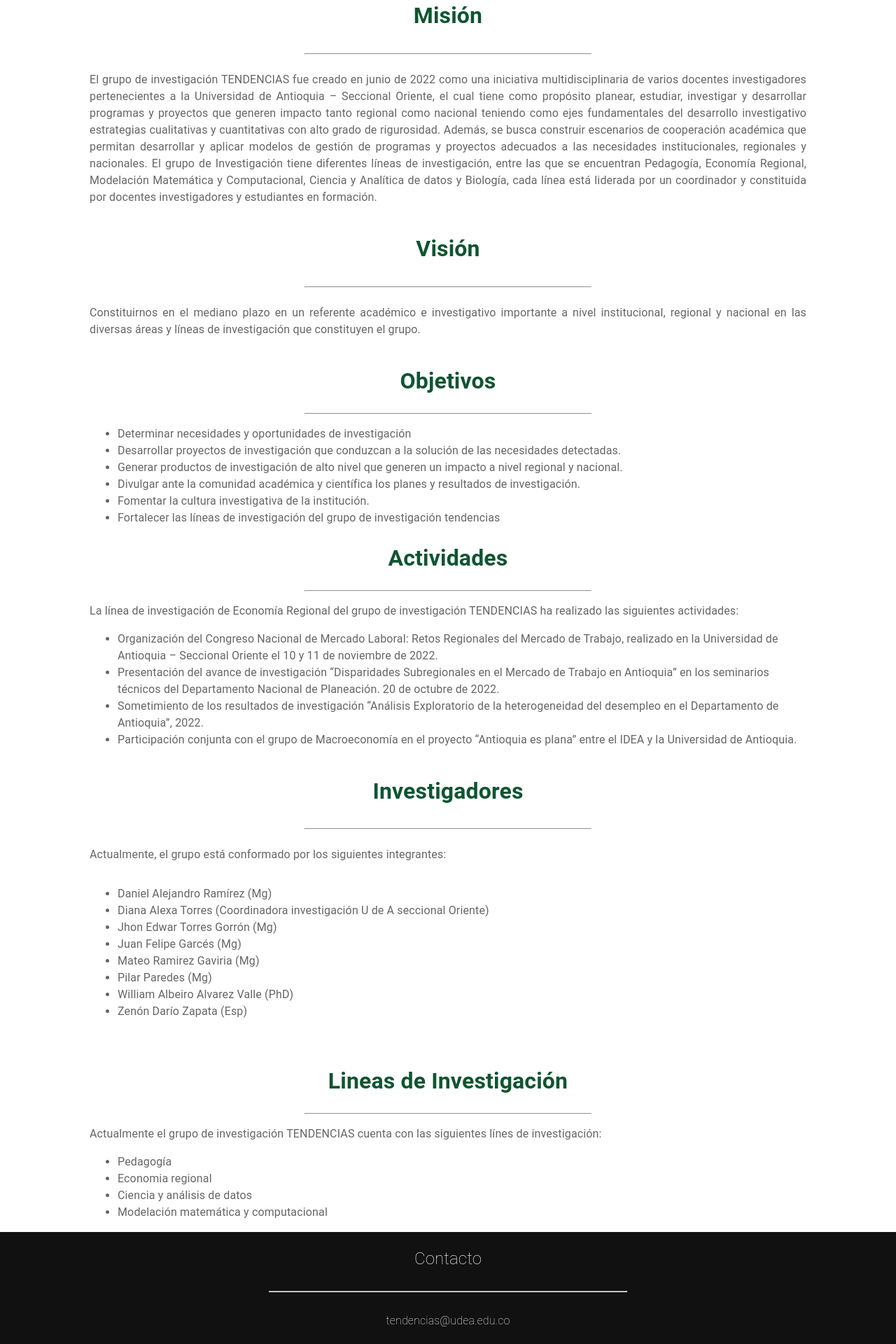
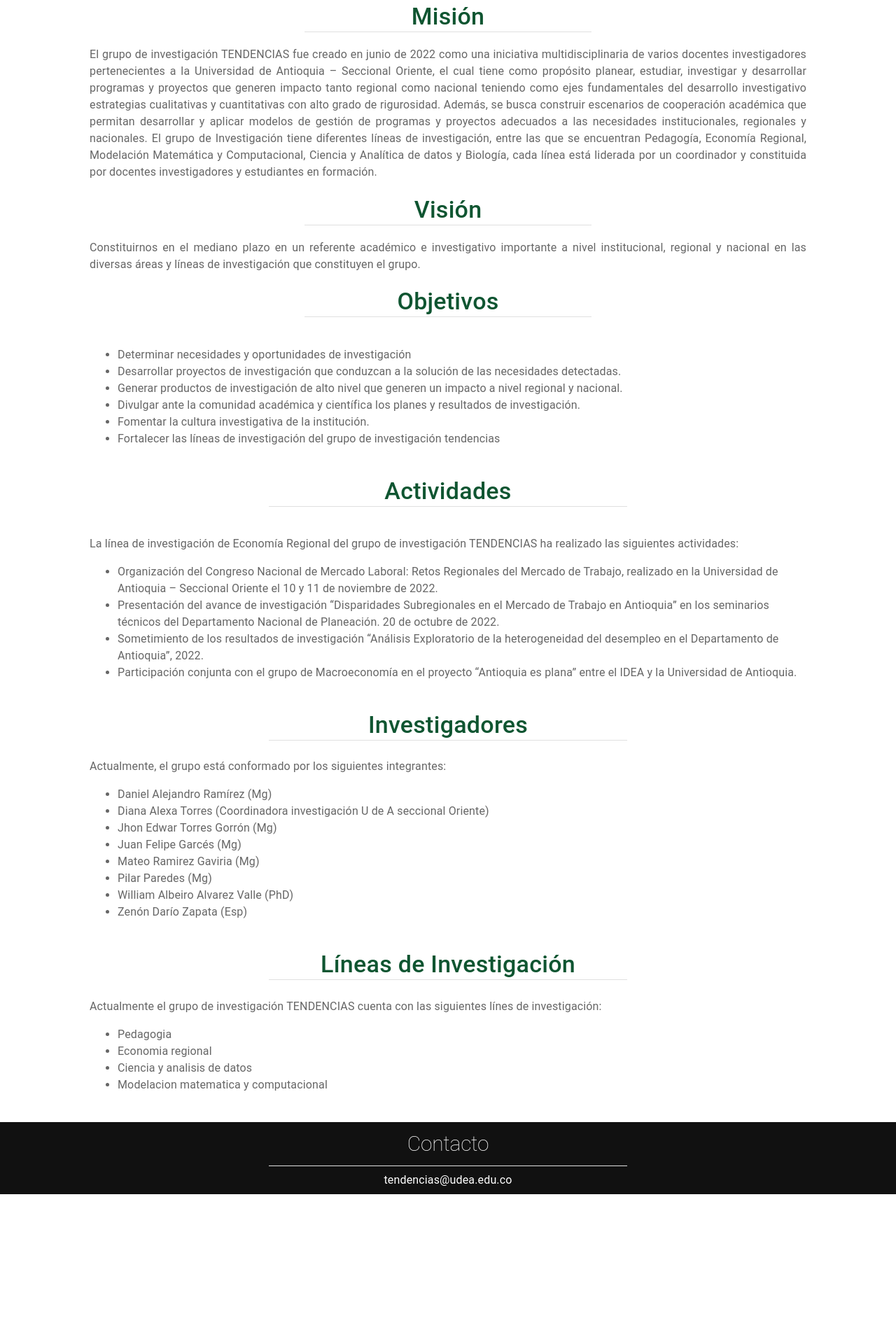
Before and after one commit to williz519/tendencias, a React (Create React App) app: page / in a window 1280 px wide. Shown: the part 727-2647 px from the top of the page at 70% size. After the commit the page ends 2433 px from the top, so only its background shows below. Built offline with nearby package versions, Linux system fonts and the light colour scheme.

Commit message:
modificaciones con el mui y ruta de detalles por linea

```diff
--- a/public/index.html
+++ b/public/index.html
@@ -24,7 +24,7 @@
       work correctly both with client-side routing and a non-root public URL.
       Learn how to configure a non-root public URL by running `npm run build`.
     -->
-    <title>React App</title>
+    <title>Grupo de Investigación TENDENCIAS </title>
   </head>
   <body>
     <noscript>You need to enable JavaScript to run this app.</noscript>
--- a/src/App.js
+++ b/src/App.js
@@ -1,6 +1,7 @@
 import { Route, Routes } from "react-router-dom";
 import Details from "./components/Details/Details";
 import { Home } from "./components/Home/Home";
+import InvestDetail from "./components/investDetail/investDetail";
 
 function App() {
   return (
@@ -8,7 +9,8 @@ function App() {
       <Routes>
         <Route exact path="/" element={<Home />} />
         <Route exact path="/Detail/:id" element={<Details />} />
-        <Route exact path="/Invest/:name" element={<Details />} />
+        <Route exact path="/Invest/:name" element={<InvestDetail />} />
+        <Route exact path="*" element={<Home />} />
       </Routes>
     </div>
   );
--- a/src/components/Details/Detail.module.css
+++ b/src/components/Details/Detail.module.css
@@ -1,6 +1,5 @@
 .main{
-    min-height: 68.7vh;
-
+    height: 74vh;
     padding: 0% 10%;
 }
 
--- a/src/components/Header/Header.jsx
+++ b/src/components/Header/Header.jsx
@@ -1,4 +1,4 @@
-import { Box, Typography } from "@mui/material";
+import { Box, Divider, Typography } from "@mui/material";
 import React from "react";
 import Carousel from "react-material-ui-carousel";
 import S from "./header.module.css";
@@ -25,7 +25,13 @@ const Header = () => {
           <Typography variant="h1">
             GRUPO DE INVESTIGACIÓN TENDENCIAS
           </Typography>
-          <Typography variant="h2">
+
+          <Typography
+            variant="h2"
+            sx={{
+              paddingTop: "5%",
+            }}
+          >
             Territorio, Ciencia, Educación e Ingeniería
           </Typography>
         </Box>
--- a/src/components/Mision/Mision.jsx
+++ b/src/components/Mision/Mision.jsx
@@ -1,40 +1,95 @@
+import { Box, Divider, Typography } from "@mui/material";
 import React from "react";
 import S from "./mision.module.css";
 const Mision = () => {
   return (
-    <div id="mision" className={S.main}>
-      <div className={S.header}>
-        <h1> Misión </h1>
-        <hr />
-        <p>
-          El grupo de investigación TENDENCIAS fue creado en junio de 2022 como
-          una iniciativa multidisciplinaria de varios docentes investigadores
-          pertenecientes a la Universidad de Antioquia – Seccional Oriente, el
-          cual tiene como propósito planear, estudiar, investigar y desarrollar
-          programas y proyectos que generen impacto tanto regional como nacional
-          teniendo como ejes fundamentales del desarrollo investigativo
-          estrategias cualitativas y cuantitativas con alto grado de
-          rigurosidad. Además, se busca construir escenarios de cooperación
-          académica que permitan desarrollar y aplicar modelos de gestión de
-          programas y proyectos adecuados a las necesidades institucionales,
-          regionales y nacionales. El grupo de Investigación tiene diferentes
-          líneas de investigación, entre las que se encuentran Pedagogía,
-          Economía Regional, Modelación Matemática y Computacional, Ciencia y
-          Analítica de datos y Biología, cada línea está liderada por un
-          coordinador y constituida por docentes investigadores y estudiantes en
-          formación.
-        </p>
-        <h1>Visión</h1>
-        <hr />
-        <p>
+    <Box id="mision" className={S.main}>
+      <Box className={S.header}>
+        <Box>
+          <Typography
+            variant="h4"
+            sx={{
+              fontWeight: 500,
+            }}
+          >
+            Misión
+          </Typography>
+        </Box>
+
+        <Divider />
+
+        <Box
+          sx={{
+            padding: "2% 0%",
+          }}
+        >
+          <Typography>
+            El grupo de investigación TENDENCIAS fue creado en junio de 2022
+            como una iniciativa multidisciplinaria de varios docentes
+            investigadores pertenecientes a la Universidad de Antioquia –
+            Seccional Oriente, el cual tiene como propósito planear, estudiar,
+            investigar y desarrollar programas y proyectos que generen impacto
+            tanto regional como nacional teniendo como ejes fundamentales del
+            desarrollo investigativo estrategias cualitativas y cuantitativas
+            con alto grado de rigurosidad. Además, se busca construir escenarios
+            de cooperación académica que permitan desarrollar y aplicar modelos
+            de gestión de programas y proyectos adecuados a las necesidades
+            institucionales, regionales y nacionales. El grupo de Investigación
+            tiene diferentes líneas de investigación, entre las que se
+            encuentran Pedagogía, Economía Regional, Modelación Matemática y
+            Computacional, Ciencia y Analítica de datos y Biología, cada línea
+            está liderada por un coordinador y constituida por docentes
+            investigadores y estudiantes en formación.
+          </Typography>
+        </Box>
+
+        <Box>
+          <Typography
+            variant="h4"
+            sx={{
+              fontWeight: 500,
+            }}
+          >
+            Visión
+          </Typography>
+        </Box>
+
+        <Divider />
+
+        <Box
+          sx={{
+            padding: "2% 0%",
+          }}
+        >
+          <Typography>
             Constituirnos en el mediano plazo en un referente académico e
-          investigativo importante a nivel institucional, regional y nacional en
-          las diversas áreas y líneas de investigación que constituyen el grupo.
-        </p>
-      </div>
-      <div className={S.obj} id="objetivos">
-        <h1>Objetivos</h1>
-        <hr />
+            investigativo importante a nivel institucional, regional y nacional
+            en las diversas áreas y líneas de investigación que constituyen el
+            grupo.
+          </Typography>
+        </Box>
+
+        <Box>
+          <Typography
+            variant="h4"
+            sx={{
+              fontWeight: 500,
+            }}
+          >
+            Objetivos
+          </Typography>
+        </Box>
+
+        <Divider />
+      </Box>
+
+      <Box
+        sx={{
+          padding: "0% 10%",
+          color: "#666666",
+        }}
+      >
+        <Box>
           <ul>
             <li> Determinar necesidades y oportunidades de investigación</li>
             <li>
@@ -55,11 +110,43 @@ const Mision = () => {
               tendencias
             </li>
           </ul>
-      </div>
+        </Box>
+      </Box>
 
-      <div className={S.act} id="actividades">
-        <h1>Actividades</h1>
-        <hr />
+      <Box
+        sx={{
+          display: "flex",
+          textAlign: "center",
+          justifyContent: "center",
+          flexDirection: "column",
+        }}
+        id="actividades"
+      >
+        <Box sx={{ padding: "2% 0%" }}>
+          <Typography
+            variant="h4"
+            sx={{
+              fontWeight: 500,
+              color: "#0f5531",
+            }}
+          >
+            Actividades
+          </Typography>
+          <Divider
+            sx={{
+              width: "40%",
+              margin: "0 auto",
+            }}
+          />
+        </Box>
+
+        <Box
+          sx={{
+            padding: "0% 10%",
+            textAlign: "left",
+            color: "#666",
+          }}
+        >
           <p>
             La línea de investigación de Economía Regional del grupo de
             investigación TENDENCIAS ha realizado las siguientes actividades:
@@ -71,9 +158,10 @@ const Mision = () => {
               Antioquia – Seccional Oriente el 10 y 11 de noviembre de 2022.
             </li>
             <li>
-            Presentación del avance de investigación “Disparidades Subregionales
-            en el Mercado de Trabajo en Antioquia” en los seminarios técnicos
-            del Departamento Nacional de Planeación. 20 de octubre de 2022.
+              Presentación del avance de investigación “Disparidades
+              Subregionales en el Mercado de Trabajo en Antioquia” en los
+              seminarios técnicos del Departamento Nacional de Planeación. 20 de
+              octubre de 2022.
             </li>
             <li>
               Sometimiento de los resultados de investigación “Análisis
@@ -81,12 +169,14 @@ const Mision = () => {
               de Antioquia”, 2022.
             </li>
             <li>
-            Participación conjunta con el grupo de Macroeconomía en el proyecto
-            “Antioquia es plana” entre el IDEA y la Universidad de Antioquia.
+              Participación conjunta con el grupo de Macroeconomía en el
+              proyecto “Antioquia es plana” entre el IDEA y la Universidad de
+              Antioquia.
             </li>
           </ul>
-      </div>
-    </div>
+        </Box>
+      </Box>
+    </Box>
   );
 };
 
--- a/src/components/Mision/mision.module.css
+++ b/src/components/Mision/mision.module.css
@@ -1,7 +1,3 @@
-.main{
-    padding: 0% 0%
-}
-
 
 .header{
     display: flex;
@@ -9,8 +5,8 @@
     justify-content: center;
     text-align: justify;
     align-items: center;
-    padding: 0% 10%;
-    color: #0f5531
+    padding: 2% 10%;
+    color: #0f5531;
 }
 
 .header p{
--- a/src/components/NavBar/NavBarMU.jsx
+++ b/src/components/NavBar/NavBarMU.jsx
@@ -190,8 +190,19 @@ export default function NavBar(props) {
                 display: { xs: "block", md: "none" },
               }}
             >
-              {pages.map((page) => (
+              {pages.map((page, id) => (
                 <MenuItem key={page} onClick={handleCloseNavMenu}>
+                  {id === 0 ? (
+                    <NavLink
+                      style={({ isActive }) => ({
+                        color: isActive ? "black" : "black",
+                        textDecoration: isActive ? "none" : "none",
+                      })}
+                      to="/"
+                    >
+                      Inicio
+                    </NavLink>
+                  ) : (
                     <a
                       style={{
                         "text-decoration": "none",
@@ -201,6 +212,7 @@ export default function NavBar(props) {
                     >
                       {page}
                     </a>
+                  )}
                 </MenuItem>
               ))}
             </Menu>
--- a/src/components/footer/footer.jsx
+++ b/src/components/footer/footer.jsx
@@ -1,13 +1,46 @@
+import { Box, Divider, Typography } from "@mui/material";
 import React from "react";
 import S from "./footer.module.css";
 
 const Footer = () => {
   return (
-    <div className={S.footer}>
-      <h2> Contacto</h2>
-      <hr />
-      <h4> tendencias@udea.edu.co </h4>
-    </div>
+    <Box
+      sx={{
+        color: "white",
+        backgroundColor: "#111",
+        display: "flex",
+        alignItems: "center",
+        justifyContent: "center",
+        flexDirection: "column",
+      }}
+    >
+      <Typography
+        variant="h2"
+        sx={{
+          fontWeight: 10,
+          fontSize: 30,
+          padding: "1%",
+        }}
+      >
+        Contacto
+      </Typography>
+
+      <Divider
+        sx={{
+          width: "40%",
+          backgroundColor: "white",
+        }}
+      />
+      <Box>
+        <Typography
+          sx={{
+            padding: 1,
+          }}
+        >
+          tendencias@udea.edu.co
+        </Typography>
+      </Box>
+    </Box>
   );
 };
 
--- a/src/components/invesitgadores/investigadores.jsx
+++ b/src/components/invesitgadores/investigadores.jsx
@@ -3,6 +3,7 @@ import S from "./investigadores.module.css";
 import { NavLink } from "react-router-dom";
 import { useState, useEffect } from "react";
 import * as Lista2 from "../Details/invest";
+import { Box, Divider, Typography } from "@mui/material";
 
 console.log(Lista2);
 
@@ -16,19 +17,49 @@ const Investigadores = () => {
   }, []);
 
   return (
-    <div id="investigadores">
+    <Box
+      id="investigadores"
+      sx={{
+        paddingTop: "2%",
+      }}
+    >
       {loading === false ? (
         <>
-          <div className={S.main}>
-            <h1>Investigadores</h1>
-            <hr />
-            <p>
+          <Box>
+            <Box
+              sx={{
+                display: "flex",
+                alignItems: "center",
+                justifyContent: "center",
+                flexDirection: "column",
+              }}
+            >
+              <Typography
+                variant="h4"
+                sx={{
+                  fontWeight: 500,
+                  color: "#0f5531",
+                }}
+              >
+                Investigadores
+              </Typography>{" "}
+              <Divider sx={{ width: "40%" }} />
+            </Box>
+
+            <Box
+              sx={{
+                padding: "2% 10%",
+              }}
+            >
+              <Typography
+                sx={{
+                  color: "#666",
+                }}
+              >
                 Actualmente, el grupo está conformado por los siguientes
                 integrantes:
-            </p>
-          </div>
-
-          <div className={S.list}>
+              </Typography>
+              <Box>
                 <ul>
                   {invest.map((item, id) => (
                     <NavLink
@@ -42,12 +73,14 @@ const Investigadores = () => {
                     </NavLink>
                   ))}
                 </ul>
-          </div>
+              </Box>
+            </Box>
+          </Box>
         </>
       ) : (
-        <h1> Cargando... </h1>
+        <Typography> Cargando... </Typography>
       )}
-    </div>
+    </Box>
   );
 };
 
--- /dev/null
+++ b/src/components/investDetail/investDetail.jsx
@@ -0,0 +1,67 @@
+import { Box, Divider, Typography } from "@mui/material";
+import React from "react";
+import { useLocation } from "react-router-dom";
+import Footer from "../footer/footer";
+import NavBar from "../NavBar/NavBarMU";
+
+const InvestDetail = () => {
+  let location = useLocation();
+  let area = location.pathname
+    .substring(8, location.pathname.length)
+    .toString();
+  let area2 = area.replaceAll("%20", " ");
+  return (
+    <Box
+      sx={{
+        display: "flex",
+        flexDirection: "column",
+      }}
+    >
+      <Box>
+        <NavBar />
+      </Box>
+      <Box
+        sx={{
+          minHeight: "100vh",
+          padding: "0% 10%",
+          paddingTop: "3vh",
+        }}
+      >
+        <Box
+          sx={{
+            display: "flex",
+            alignItems: "center",
+            justifyContent: "center",
+            textAlign: "center",
+            fontWeight: 500,
+            color: "#0f5531",
+            padding: "4% 0%",
+          }}
+        >
+          <Typography variant="h3">{area2}</Typography>
+        </Box>
+        <Divider />
+
+        <Box
+          sx={{
+            padding: "4% 0%",
+            color: "#666",
+          }}
+        >
+          <Typography>
+            Lorem ipsum dolor sit, amet consectetur adipisicing elit. Assumenda
+            commodi neque rem molestias labore, cum placeat quas provident
+            sapiente recusandae. Non, blanditiis ipsam. Cumque sed tempora ut,
+            deleniti minima similique!
+          </Typography>
+        </Box>
+      </Box>
+
+      <Box>
+        <Footer />
+      </Box>
+    </Box>
+  );
+};
+
+export default InvestDetail;
--- a/src/components/lineas/Lineas.jsx
+++ b/src/components/lineas/Lineas.jsx
@@ -1,27 +1,68 @@
+import { Box, Divider, Typography } from "@mui/material";
 import React from "react";
-import S from "./lineas.module.css";
+import { NavLink } from "react-router-dom";
+
+const lineas = [
+  "Pedagogia",
+  "Economia regional",
+  "Ciencia y analisis de datos",
+  "Modelacion matematica y computacional",
+];
 
 const Lineas = () => {
   return (
-    <div id="líneas de investigación">
-      <div className={S.header}>
-        <h1> Lineas de Investigación </h1>
-        <hr />
-      </div>
+    <Box id="líneas de investigación">
+      <Box
+        sx={{
+          display: "flex",
+          justifyContent: "center",
+          alignItems: "center",
+          flexDirection: "column",
+        }}
+      >
+        <Typography
+          variant="h4"
+          sx={{
+            fontWeight: 500,
+            color: "#0f5531",
+          }}
+        >
+          Líneas de Investigación
+        </Typography>
+        <Divider
+          sx={{
+            width: "40%",
+          }}
+        />
+      </Box>
 
-      <div className={S.list}>
-        <p>
+      <Box
+        sx={{
+          padding: "2% 10%",
+          color: "#666",
+        }}
+      >
+        <Typography>
           Actualmente el grupo de investigación TENDENCIAS cuenta con las
           siguientes línes de investigación:
-        </p>
-        <ul>
-          <li>Pedagogía</li>
-          <li>Economia regional</li>
-          <li>Ciencia y análisis de datos </li>
-          <li>Modelación matemática y computacional </li>
-        </ul>
-      </div>
-    </div>
+        </Typography>
+        <Box>
+          <ul>
+            {lineas.map((item, id) => (
+              <NavLink
+                to={`/Invest/${item}`}
+                style={({ isActive }) => ({
+                  color: isActive ? "green" : "#666666",
+                  textDecoration: isActive ? "none" : "none",
+                })}
+              >
+                <li>{item}</li>
+              </NavLink>
+            ))}
+          </ul>
+        </Box>
+      </Box>
+    </Box>
   );
 };
 
```
Also changed, not shown: src/components/Details/Details.jsx (+94 -18 lines), public/logo.png (added), src/components/Details/profile.webp (added). Lines whose indentation alone changed are shown as unchanged.
